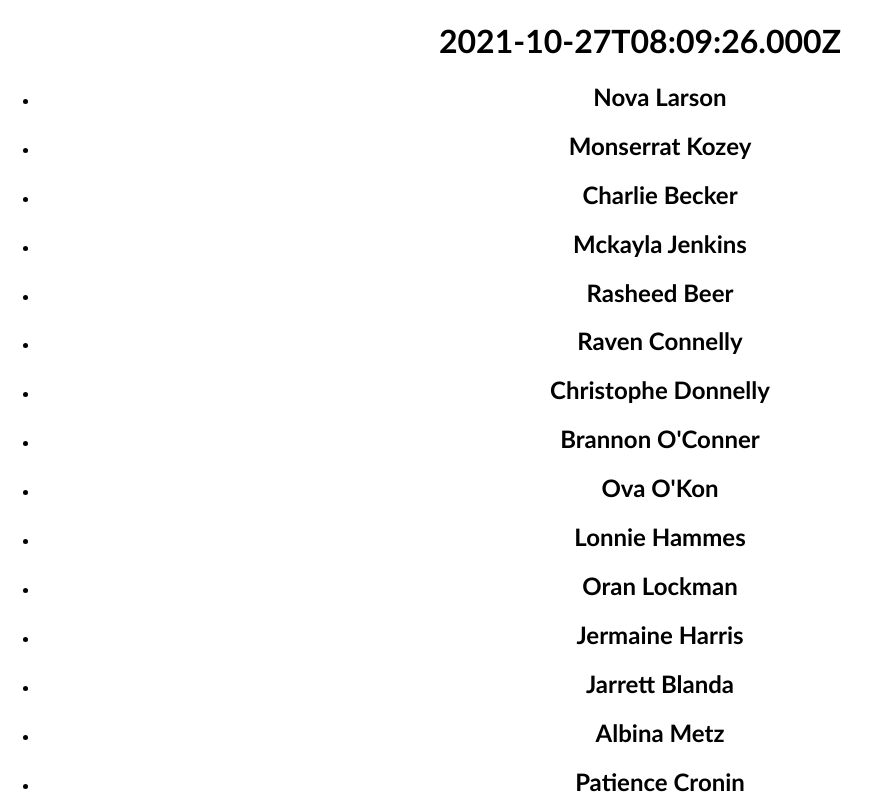
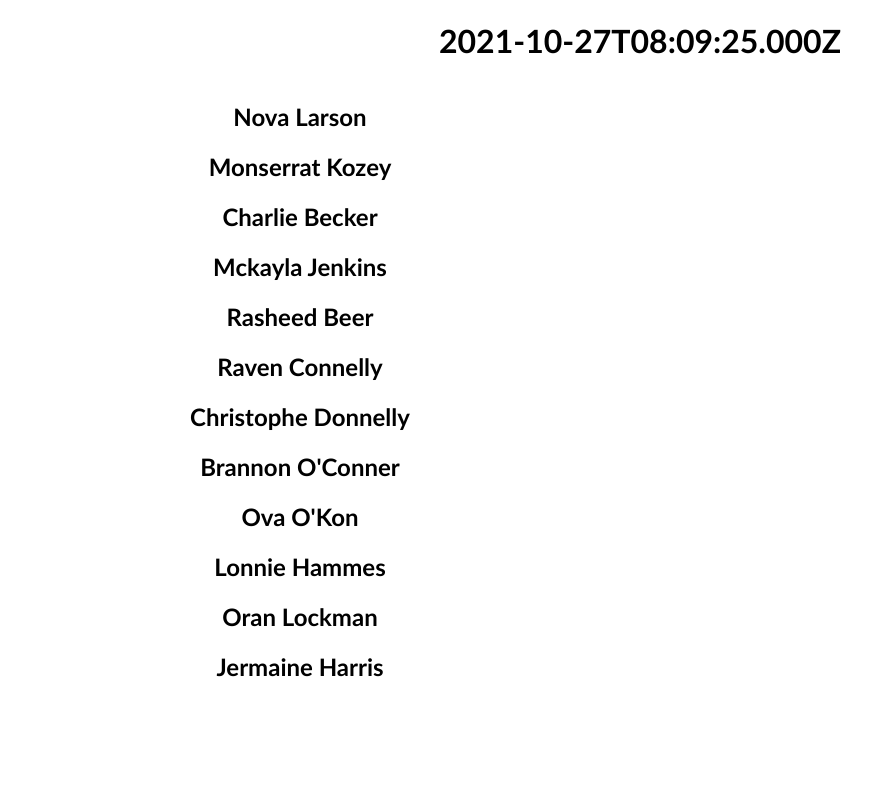
Before and after one commit to Ernstjunger-1914/todo-list, a React (Create React App) app in the folder client/: page /test in a window 1280 px wide. Shown: the top 800 px of the page, without its empty margins (0-881 px from the left). Built offline with nearby package versions, Linux system fonts and the light colour scheme.

Commit message:
virtualized

```diff
--- a/client/src/Test.js
+++ b/client/src/Test.js
@@ -8,7 +8,7 @@ export default function Test() {
   const [time, setTime]=React.useState(new Date());
 
   React.useEffect(()=> {
-    setPeople([...Array(100).keys()].map(key=> {
+    setPeople([...Array(1000).keys()].map(key=> {
       return {
         id: key,
         name: `${faker.name.firstName()} ${faker.name.lastName()}`,
@@ -28,13 +28,14 @@ export default function Test() {
   return (
       <div className="Test">
         <h1>{time.toISOString()}</h1>
-        <ul>
-          {people.map((person)=> (
-            <li key={person.id}>
-              <h2>{person.name}</h2>
-            </li>
-          ))}
-        </ul>
+
+        <List width={600} height={600} rowHeight={50} rowCount={people.length} rowRenderer={({ key, index, style, parent })=> {
+          const person=people[index];
+
+          return <div key={key} style={style}>
+            <h2>{person.name}</h2>
+          </div>
+        }} />
       </div>
   );
 }
```
